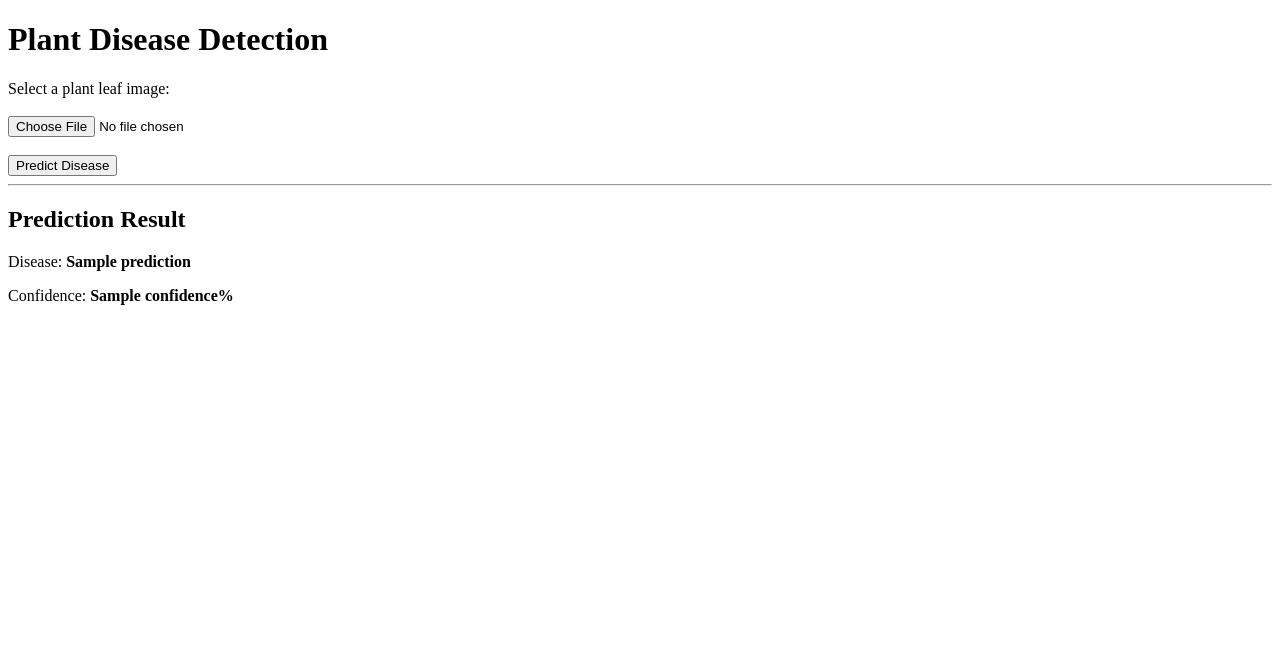
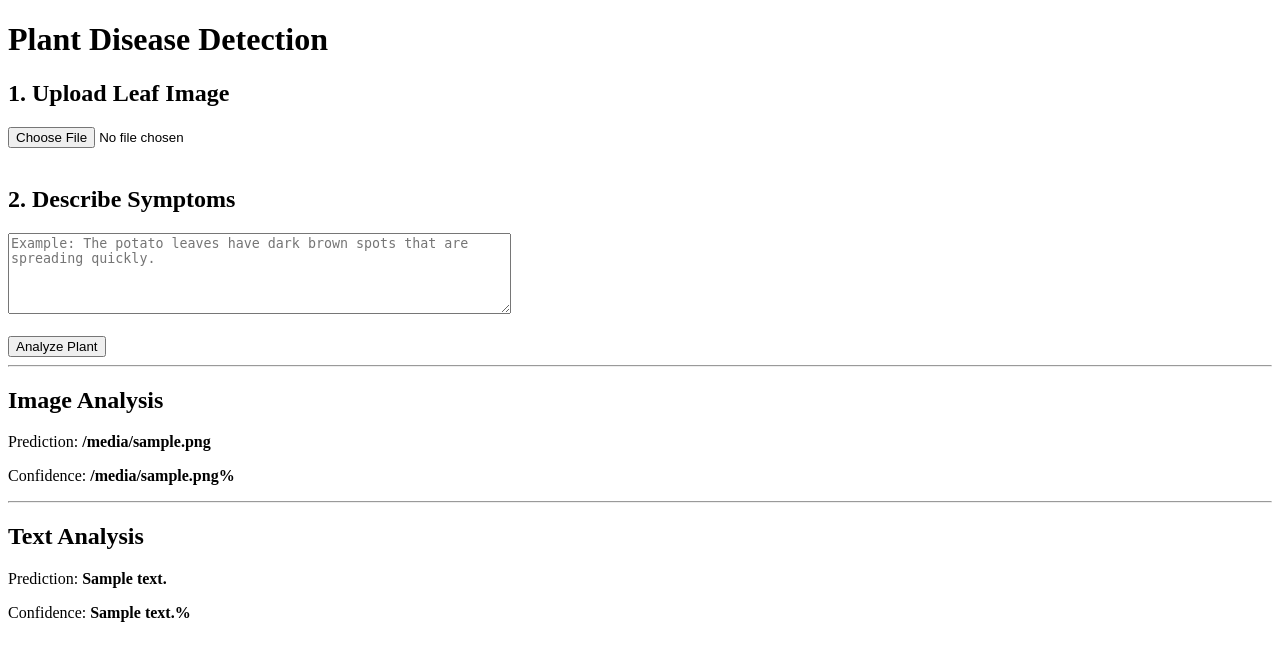
Before and after one commit to ELANGESWARANKISHOR/plant-disease-detection-ml, a Flask app: template templates/index.html in a window 1280 px wide. Shown: the top 661 px of the page. Run offline with Flask 3, Linux system fonts and the light colour scheme; the template is opened without the code that fills it: most values are stand-ins (such as "Sample title", 1, 10 or a date in 2020).

Commit message:
Integrate image and text disease predictions

```diff
--- a/src/app.py
+++ b/src/app.py
@@ -4,7 +4,7 @@ import numpy as np
 import tensorflow as tf
 from PIL import Image
 from flask import Flask, render_template, request
-
+from nlp_classifier import predict_text
 
 BASE_DIR = os.path.dirname(os.path.dirname(os.path.abspath(__file__)))
 
@@ -59,29 +59,52 @@ def predict_image(image):
 @app.route("/", methods=["GET", "POST"])
 def home():
 
-    prediction = None
-    confidence = None
+    image_prediction = None
+    image_confidence = None
+
+    text_prediction = None
+    text_confidence = None
 
     if request.method == "POST":
 
-        if "image" not in request.files:
-            return render_template("index.html")
+        # Image prediction
+        if "image" in request.files:
 
-        image_file = request.files["image"]
+            image_file = request.files["image"]
 
-        if image_file.filename == "":
-            return render_template("index.html")
+            if image_file.filename != "":
 
-        image = Image.open(image_file)
+                image = Image.open(image_file)
 
-        prediction, confidence = predict_image(image)
+                image_prediction, image_confidence = predict_image(
+                    image
+                )
 
-        confidence = round(float(confidence) * 100, 2)
+                image_confidence = round(
+                    float(image_confidence) * 100,
+                    2
+                )
+
+        # NLP prediction
+        symptoms = request.form.get("symptoms", "").strip()
+
+        if symptoms:
+
+            text_prediction, text_confidence = predict_text(
+                symptoms
+            )
+
+            text_confidence = round(
+                float(text_confidence) * 100,
+                2
+            )
 
     return render_template(
         "index.html",
-        prediction=prediction,
-        confidence=confidence
+        image_prediction=image_prediction,
+        image_confidence=image_confidence,
+        text_prediction=text_prediction,
+        text_confidence=text_confidence
     )
 
 
--- a/src/nlp_classifier.py
+++ b/src/nlp_classifier.py
@@ -1,83 +1,73 @@
+import os
+
 import pandas as pd
 
 from sklearn.feature_extraction.text import TfidfVectorizer
 from sklearn.linear_model import LogisticRegression
-from sklearn.model_selection import train_test_split
 from sklearn.pipeline import Pipeline
-from sklearn.metrics import classification_report, confusion_matrix
 
 
-DATA_PATH = "data/nlp/symptom_data.csv"
+BASE_DIR = os.path.dirname(
+    os.path.dirname(os.path.abspath(__file__))
+)
 
-
-# Load dataset
-data = pd.read_csv(DATA_PATH)
-
-X = data["text"]
-y = data["label"]
-
-
-# Split the dataset
-X_train, X_test, y_train, y_test = train_test_split(
-    X,
-    y,
-    test_size=0.25,
-    random_state=42,
-    stratify=y
+DATA_PATH = os.path.join(
+    BASE_DIR,
+    "data",
+    "nlp",
+    "symptom_data.csv"
 )
 
 
-# Create NLP pipeline
-model = Pipeline([
-    (
-        "tfidf",
-        TfidfVectorizer(
-            lowercase=True,
-            ngram_range=(1, 2)
-        )
-    ),
-    (
-        "classifier",
-        LogisticRegression(
-            max_iter=1000
-        )
-    )
-])
+CLASS_NAMES = [
+    "early_blight",
+    "healthy",
+    "late_blight"
+]
 
 
-# Train
-model.fit(X_train, y_train)
+def train_nlp_model():
+
+    data = pd.read_csv(DATA_PATH)
+
+    X = data["text"]
+    y = data["label"]
+
+    model = Pipeline([
+        (
+            "tfidf",
+            TfidfVectorizer(
+                lowercase=True,
+                ngram_range=(1, 2)
+            )
+        ),
+        (
+            "classifier",
+            LogisticRegression(
+                max_iter=1000
+            )
+        )
+    ])
+
+    model.fit(X, y)
+
+    return model
 
 
-# Evaluate
-predictions = model.predict(X_test)
-
-print("\nNLP Model Evaluation")
-print("--------------------")
-
-print(classification_report(y_test, predictions))
-
-print("Confusion Matrix:")
-print(confusion_matrix(y_test, predictions))
+# Train the NLP model once when the application starts
+nlp_model = train_nlp_model()
 
 
-# Test example
-example = [
-    "The potato leaves have dark brown spots and the damage is spreading"
-]
+def predict_text(text):
 
-prediction = model.predict(example)
-probabilities = model.predict_proba(example)
+    prediction = nlp_model.predict([text])[0]
 
-print("\nExample Prediction")
-print("------------------")
-print("Text:", example[0])
-print("Prediction:", prediction[0])
+    probabilities = nlp_model.predict_proba([text])[0]
 
-print("\nClass probabilities:")
+    predicted_index = list(
+        nlp_model.classes_
+    ).index(prediction)
 
-for class_name, probability in zip(
-    model.classes_,
-    probabilities[0]
-):
-    print(f"{class_name}: {probability:.2%}")
+    confidence = probabilities[predicted_index]
+
+    return prediction, confidence
--- a/templates/index.html
+++ b/templates/index.html
@@ -2,8 +2,11 @@
 <html lang="en">
 
 <head>
+
     <meta charset="UTF-8">
+
     <title>Plant Disease Detection</title>
+
 </head>
 
 <body>
@@ -12,32 +15,67 @@
 
     <form method="POST" enctype="multipart/form-data">
 
-        <label>Select a plant leaf image:</label>
+        <h2>1. Upload Leaf Image</h2>
+
+        <input
+            type="file"
+            name="image"
+            accept="image/*"
+        >
 
         <br><br>
 
-        <input type="file" name="image" accept="image/*" required>
+        <h2>2. Describe Symptoms</h2>
+
+        <textarea
+            name="symptoms"
+            rows="5"
+            cols="60"
+            placeholder="Example: The potato leaves have dark brown spots that are spreading quickly."
+        ></textarea>
 
         <br><br>
 
-        <button type="submit">Predict Disease</button>
+        <button type="submit">
+            Analyze Plant
+        </button>
 
     </form>
 
-    {% if prediction %}
+
+    {% if image_prediction %}
 
         <hr>
 
-        <h2>Prediction Result</h2>
+        <h2>Image Analysis</h2>
 
         <p>
-            Disease:
-            <strong>{{ prediction }}</strong>
+            Prediction:
+            <strong>{{ image_prediction }}</strong>
         </p>
 
         <p>
             Confidence:
-            <strong>{{ confidence }}%</strong>
+            <strong>{{ image_confidence }}%</strong>
+        </p>
+
+    {% endif %}
+
+
+    {% if text_prediction %}
+
+        <hr>
+
+        <h2>Text Analysis</h2>
+
+        <p>
+            Prediction:
+            <strong>{{ text_prediction }}</strong>
+        </p>
+
+        <p>
+            Confidence:
+            <strong>{{ text_confidence }}%</strong>
         </p>
 
     {% endif %}
```
